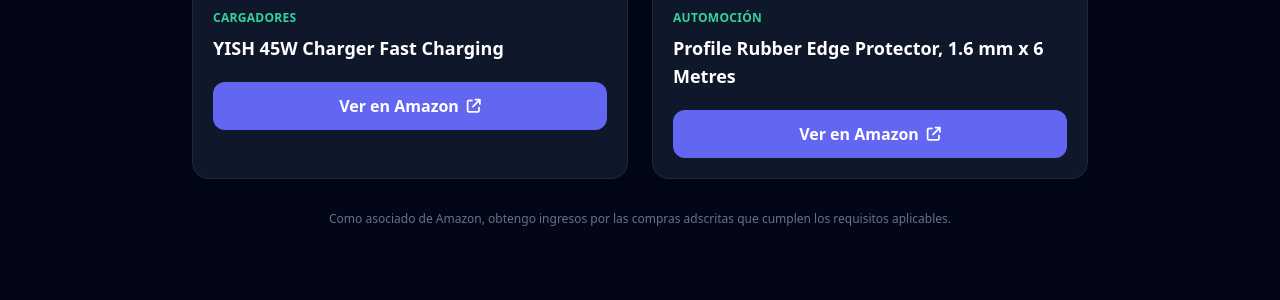
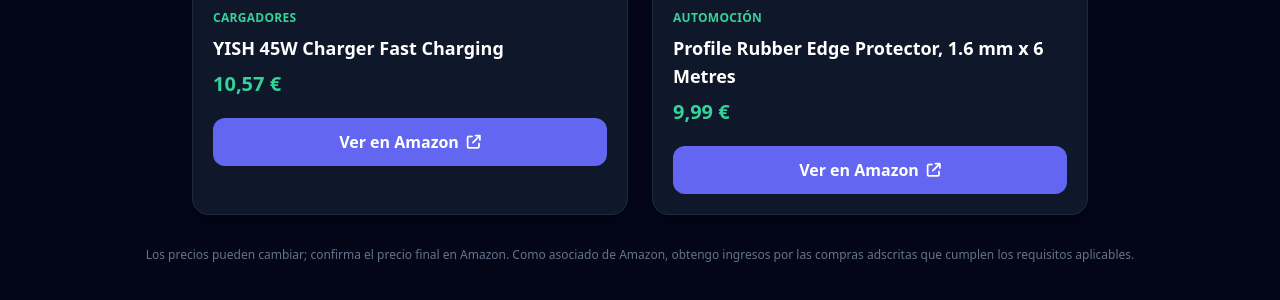
Before and after one commit to MR-DEMHA/smartfinder, a plain HTML site: page index.html in a window 1280 px wide. Shown: the part 432-732 px from the top of the page. Drawn offline with nearby package versions, Linux system fonts and the light colour scheme.

Commit message:
preicos de productos

```diff
--- a/index.html
+++ b/index.html
@@ -55,6 +55,7 @@
         <div class="p-5">
           <p class="mb-2 text-xs font-semibold uppercase tracking-wide text-emerald-400">Cargadores</p>
           <h3 class="text-lg font-bold text-white">YISH 45W Charger Fast Charging</h3>
+          <p class="mt-2 text-xl font-bold text-emerald-400">10,57 €</p>
           <a
             href="https://www.amazon.es/dp/B0G93HMMC1?tag=d3mha-21"
             target="_blank"
@@ -76,6 +77,7 @@
         <div class="p-5">
           <p class="mb-2 text-xs font-semibold uppercase tracking-wide text-emerald-400">Automoción</p>
           <h3 class="text-lg font-bold text-white">Profile Rubber Edge Protector, 1.6 mm x 6 Metres</h3>
+          <p class="mt-2 text-xl font-bold text-emerald-400">9,99 €</p>
           <a
             href="https://www.amazon.es/dp/B0FGNH2NKJ?tag=d3mha-21"
             target="_blank"
@@ -89,7 +91,7 @@
       </article>
     </div>
     <p class="mt-8 text-center text-xs text-slate-500">
-      Como asociado de Amazon, obtengo ingresos por las compras adscritas que cumplen los requisitos aplicables.
+      Los precios pueden cambiar; confirma el precio final en Amazon. Como asociado de Amazon, obtengo ingresos por las compras adscritas que cumplen los requisitos aplicables.
     </p>
   </main>
 </body>
```
